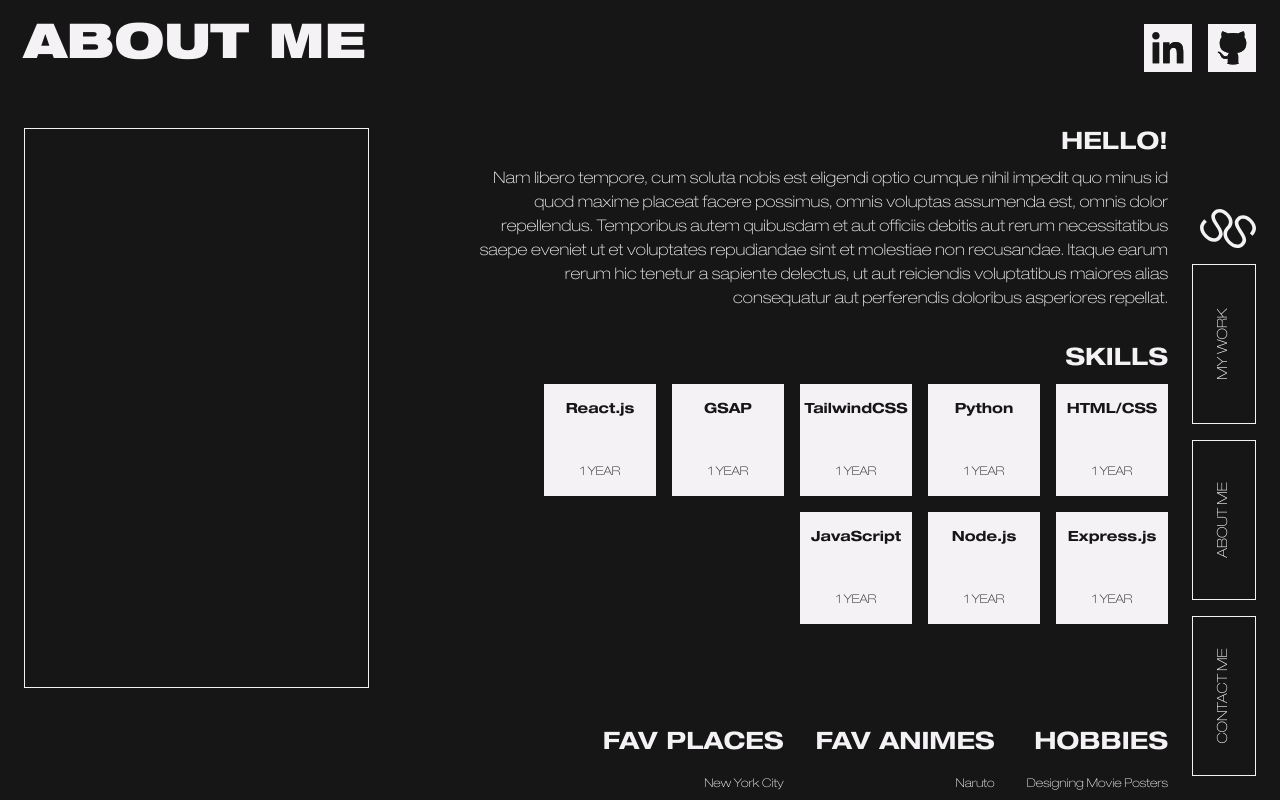
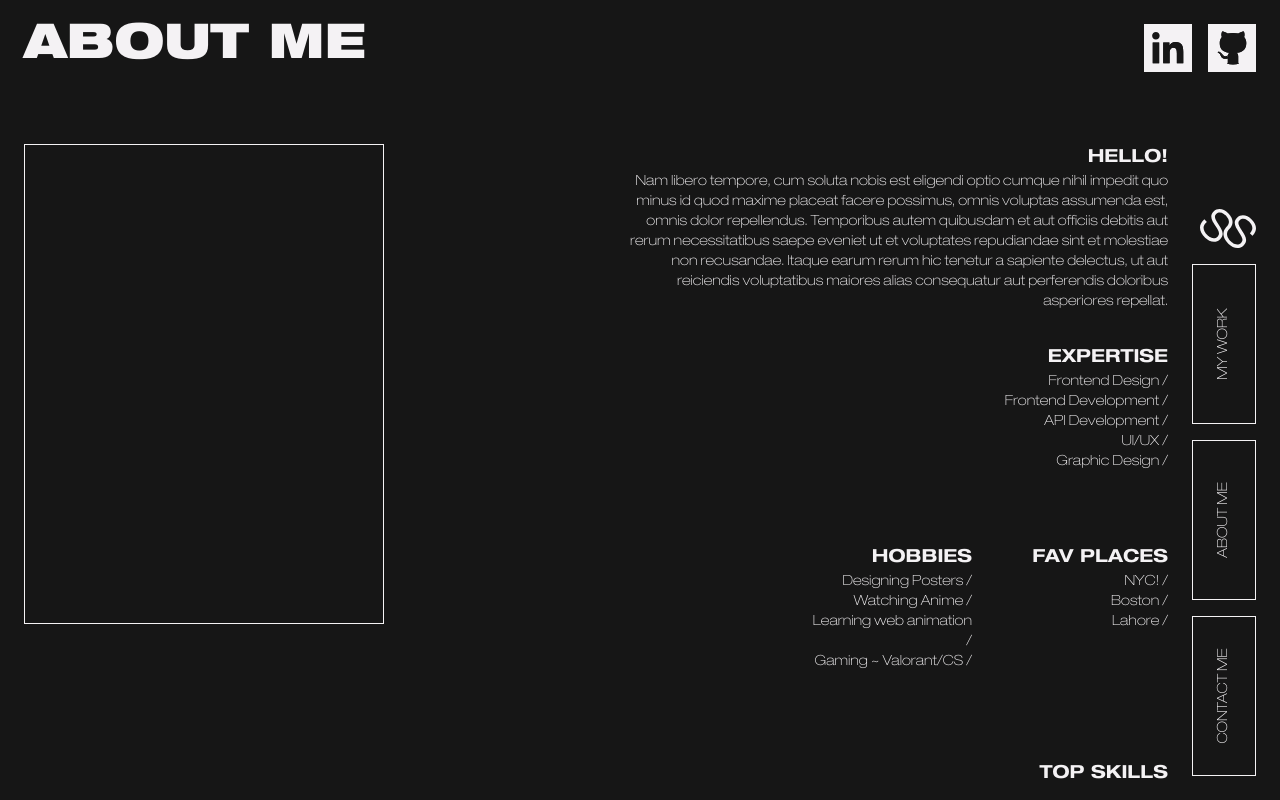
Before and after one commit to Hassanmushtaq524/newportfolio, a React (Create React App) app: page /about in a window 1280 px wide. Built offline with nearby package versions, Linux system fonts and the light colour scheme.

Commit message:
used grid to create page

```diff
--- a/src/components/About.jsx
+++ b/src/components/About.jsx
@@ -19,7 +19,7 @@ const skills = [
 const About = () => {
 
   return (
-    <div id="about" className="relative h-dvh w-screen bg-primary flex flex-col overflow-x-hidden">
+    <div id="about" className="h-dvh relative w-screen bg-primary flex flex-col overflow-x-hidden">
         {/* top left text */}
         <h1 className="absolute top-[24px] left-[24px] font-black display text-secondary w-80 sm:w-fit">
           ABOUT ME
@@ -36,59 +36,64 @@ const About = () => {
                 alt="github" />
         </div>
 
-        {/* MAIN */}
-        <section className="main h-fit w-full pt-32 pe-28 p-[24px] flex flex-col lg:flex-row gap-24 justify-between">
+        {/* MAIN CONTAINER */}
+        <section id='main' className='h-fit md:h-full
+                                  flex flex-col
+                                  md:grid md:grid-rows-6 md:grid-cols-6 gap-8 pt-36 p-[24px] pe-28'>
           {/* img */}
-          <div className="w-full h-[35rem] lg:size-[35rem] border-[0.5px] border-secondary overflow-hidden">
+          <div className='border-[0.5px] border-secondary overflow-hidden
+                          min-w-[14rem] max-w-[24rem] min-h-[14rem] max-h-[30rem]
+                          md:col-span-2 md:row-span-6 md:h-full'>
+            <img></img>
           </div>
-          {/* right content */}
-          <div className="flex flex-col gap-24 md:gap-8 size-fit text-end">
-            {/* top stuff */}
-            <div>
-              <h3 className="sub-heading font-bold text-secondary mb-2">HELLO!</h3>
-              <p className="font-xs text-secondary font-thin">Nam libero tempore, cum soluta nobis est eligendi optio cumque nihil impedit quo minus id quod maxime placeat facere possimus, omnis voluptas assumenda est, omnis dolor repellendus. Temporibus autem quibusdam et aut officiis debitis aut rerum necessitatibus saepe eveniet ut et voluptates repudiandae sint et molestiae non recusandae. Itaque earum rerum hic tenetur a sapiente delectus,
-                  ut aut reiciendis voluptatibus maiores alias consequatur aut perferendis doloribus asperiores repellat.</p>
-            </div>
-            {/* Skills */}
-            <div className="flex flex-col">
-              <h3 className="sub-heading font-bold text-secondary mb-2">SKILLS</h3>
-              <div className="h-fit flex flex-wrap justify-end gap-4 items-star size-full">
-                  {skills.map((x, i) => (
-                    <div className="size-28 p-4 gap-4 bg-secondary text-primary flex flex-col items-center justify-between duration-700 hover:-rotate-[60deg]">
-                      <h3 className="font-bold text-sm">{x.title}</h3>
-                      <p className="font-thin text-xs">{x.desc}</p>
-                    </div>
-                  ))}
-              </div>
-            </div>
+          {/* main text */}
+          <div className='md:col-start-4 md:col-span-3 md:row-span-2 text-end'>
+            <h3 className="text-lg font-bold text-secondary">HELLO!</h3>
+            <p className='text-sm font-thin text-secondary'>Nam libero tempore, cum soluta nobis est eligendi
+               optio cumque nihil impedit quo minus id quod maxime placeat facere possimus,
+               omnis voluptas assumenda est, omnis dolor repellendus. Temporibus autem quibusdam et aut
+               officiis debitis aut rerum necessitatibus saepe eveniet ut et voluptates repudiandae sint et molestiae non recusandae.
+               Itaque earum rerum hic tenetur a sapiente delectus, ut aut reiciendis voluptatibus maiores alias consequatur aut
+               perferendis doloribus asperiores repellat.</p>
+          </div>
+          <div className='md:col-start-4 md:col-span-3 md:row-span-2 text-end'>
+            <h3 className="text-lg font-bold text-secondary">EXPERTISE</h3>
+            <p className='text-sm font-thin text-secondary'>
+              Frontend Design / <br/>
+              Frontend Development / <br/>
+              API Development / <br/>
+              UI/UX /<br/>
+              Graphic Design /<br/>
+            </p>
+          </div>
+          <div className='md:col-start-5 md:col-span-1 md:row-span-2 text-end'>
+            <h3 className="text-lg font-bold text-secondary">HOBBIES</h3>
+            <p className='text-sm font-thin text-secondary'>
+              Designing Posters / <br/>
+              Watching Anime / <br/>
+              Learning web animation / <br/>
+              Gaming ~ Valorant/CS /<br/>
+            </p>
+          </div>
+          <div className='md:col-start-6 md:col-span-1 md:row-span-2 text-end'>
+            <h3 className="text-lg font-bold text-secondary">FAV PLACES</h3>
+            <p className='text-sm font-thin text-secondary'>
+              NYC! / <br/>
+              Boston / <br/>
+              Lahore /<br/>
+            </p>
           </div>
         </section>
-
-
-        {/* HOBBIES / INTERESTS */}
-        <section className="hobbies h-fit pe-28 p-24 md:p-4 md:pe-28 flex flex-col items-end md:flex-row md:justify-end md:items-start gap-24 md:gap-8 text-end">
-          <div className="size-fit gap-4 text-secondary flex flex-col items-end justify-between">
-            <h3 className="font-bold sub-heading">FAV PLACES</h3>
-            <p className="font-thin text-xs">New York City</p>
-            <p className="font-thin text-xs"></p>
-            <p className="font-thin text-xs"></p>
-            <p className="font-thin text-xs"></p>
-            <p className="font-thin text-xs"></p>
-          </div>
-          <div className="size-fit gap-4 text-secondary flex flex-col items-end justify-between">
-            <h3 className="font-bold sub-heading">FAV ANIMES</h3>
-            <p className="font-thin text-xs">Naruto</p>
-            <p className="font-thin text-xs">Jujutsu Kaisen</p>
-            <p className="font-thin text-xs">Hyouka</p>
-            <p className="font-thin text-xs">Demon Slayer</p>
-            <p className="font-thin text-xs">Attack on titan</p>
-          </div>
-          <div className="size-fit gap-4 text-secondary flex flex-col items-end justify-between">
-            <h3 className="font-bold sub-heading">HOBBIES</h3>
-            <p className="font-thin text-xs">Designing Movie Posters</p>
-            <p className="font-thin text-xs">Gaming ~ Valorant/CS2</p>
-            <p className="font-thin text-xs">Watching Animes</p>
-            <p className="font-thin text-xs">Drawing</p>
+        {/* TOP SKILLS */}
+        <section id="skills" className="h-fit w-screen p-[24px] pe-28 text-end">
+          <h3 className="text-lg font-bold text-secondary mb-4">TOP SKILLS</h3>
+          <div className="flex flex-wrap md:flex-row gap-4 items-center justify-end">
+            {skills.map((x, i) => (
+              <div className="size-32 flex flex-col items-center justify-center p-4 gap-4 bg-secondary text-primary duration-500 hover:-rotate-[60deg]">
+                <h3 className="font-bold text-sm">{x.title}</h3>
+                <p className="font-thin text-sm">{x.desc}</p>
+              </div>
+            ))}
           </div>
         </section>
     </div>
```
